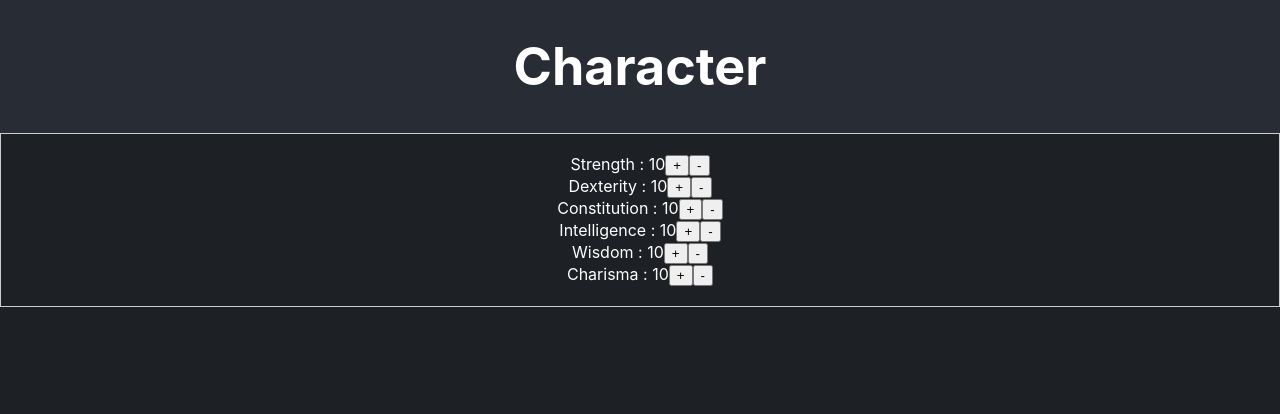
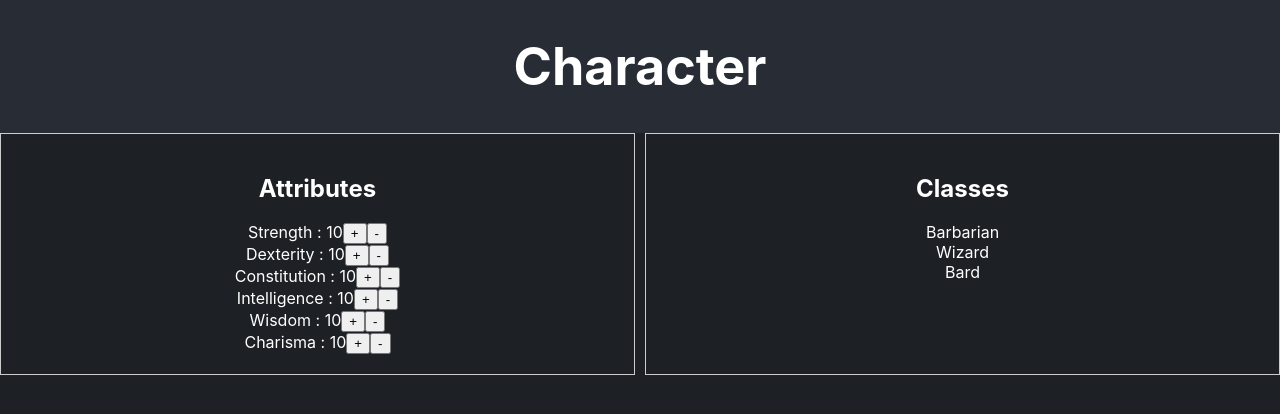
Before and after one commit to vigdikshit/recruiting-webapp-character, a React (Create React App) app: page / in a window 1280 px wide. Shown: the top 414 px of the page. Built offline with nearby package versions, Linux system fonts and the light colour scheme.

Commit message:
Requirement 2 - Class list - implemented

```diff
--- a/src/Character.css
+++ b/src/Character.css
@@ -10,3 +10,11 @@
     border: 1px solid #ccc;
     text-align: center;
 }
+
+.red {
+    color: red;
+}
+
+.defaultColor {
+    color: white;
+}
--- a/src/Character.js
+++ b/src/Character.js
@@ -2,28 +2,63 @@ import React, { useEffect, useState } from 'react'
 import { ATTRIBUTE_LIST, CLASS_LIST, SKILL_LIST } from './consts.js';
 import './Character.css'
 import AttributeList from './attributes/AttributeList';
+import ClassList from './classes/ClassList';
 
 const Character = () => {
 
     const [attributeList, setAttributeList] = useState([])
+    const [classList, setClassList] = useState([])
 
     useEffect(() => {
         createAttrList()
     }, [])
 
+    useEffect(() => {
+        createClassList()
+    }, [attributeList])
+
     const createAttrList = () => {
         const attrList = ATTRIBUTE_LIST.map((attr, index) => ({
-                name: attr,
-                id: index + 1,
-                value: 10
+            name: attr,
+            id: index + 1,
+            value: 10
         }))
         setAttributeList(attrList)
+    }
+
+    const attributesMap = attributeList.reduce((map, {name, value}) => {
+        map[name] = value;
+        return map;
+    }, {})
+
+
+    const checkClassCriteria = (classobj) => {
+        return Object.keys(attributesMap).every(key => classobj[key] <= attributesMap[key])
+    }
+
+    const createClassList = () => {
+        const cl = Object.entries(CLASS_LIST)
+            .map(([key, classobj]) => ({
+                name: key,
+                criteriaPassed: checkClassCriteria(classobj)
+            }))
+        setClassList(cl)
+    }
+
+    const updateAttributeValue = (id, value) => {
+        setAttributeList(prevAttrList =>
+            prevAttrList.map(attr => attr.id === id ? {...attr, value: value} : attr
+            )
+        )
     }
 
     return (
         <div className="container">
             <div className="section">
-                <AttributeList attributeList={attributeList}/>
+                <AttributeList attributeList={attributeList} onUpdateAttrValue={updateAttributeValue}/>
+            </div>
+            <div className="section">
+                <ClassList classList={classList} />
             </div>
         </div>
     )
--- a/src/attributes/Attribute.js
+++ b/src/attributes/Attribute.js
@@ -1,8 +1,12 @@
 import React, { useEffect, useState } from 'react'
 
-const Attribute = ({attr}) => {
+const Attribute = ({attr, onUpdateAttrValue}) => {
 
     const [val, setVal] = useState(attr.value)
+
+    useEffect(() => {
+        onUpdateAttrValue(attr.id, val)
+     }, [val])
 
     const updateValue = (action) => {
         if(action === '+') setVal(val+1)
--- a/src/attributes/AttributeList.js
+++ b/src/attributes/AttributeList.js
@@ -1,13 +1,13 @@
 import React, { useEffect, useState } from 'react'
 import Attribute from './Attribute';
 
-const AttributeList = ({ attributeList }) => {
+const AttributeList = ({ attributeList, onUpdateAttrValue }) => {
 
     const showAttributes = () => {
         return (
             <div>
                 {attributeList.map(attr => (
-                    <Attribute key={attr.id} attr={attr}/>
+                    <Attribute key={attr.id} attr={attr} onUpdateAttrValue={onUpdateAttrValue}/>
                 ))}
                 </div>
         )
@@ -15,6 +15,7 @@ const AttributeList = ({ attributeList }) => {
 
     return (
         <div>
+             <h1>Attributes</h1>
             {showAttributes()}
         </div>
     )
--- /dev/null
+++ b/src/classes/ClassItem.js
@@ -0,0 +1,15 @@
+import React, { useEffect, useState } from 'react'
+import '../Character.css'
+
+const ClassItem = ({ classItem }) => {
+
+    const className = classItem.criteriaPassed ? 'red' : 'defaultColor'
+
+    return (
+        <div className={className}>
+            {classItem.name}
+        </div>
+    )
+}
+
+export default ClassItem
--- /dev/null
+++ b/src/classes/ClassList.js
@@ -0,0 +1,27 @@
+import React, { useEffect, useState } from 'react'
+import ClassItem from './ClassItem';
+
+const ClassList = ({ classList }) => {
+
+    const showClasses = () => {
+        return (
+            <div>
+                {classList.map((item, index) => (
+                    <div key={index} >
+                        <ClassItem classItem={item} />
+                    </div>
+                ))
+                }
+            </div>
+        )
+    }
+
+    return (
+        <div>
+             <h1>Classes</h1>
+            {showClasses()}
+        </div>
+    )
+}
+
+export default ClassList
```
